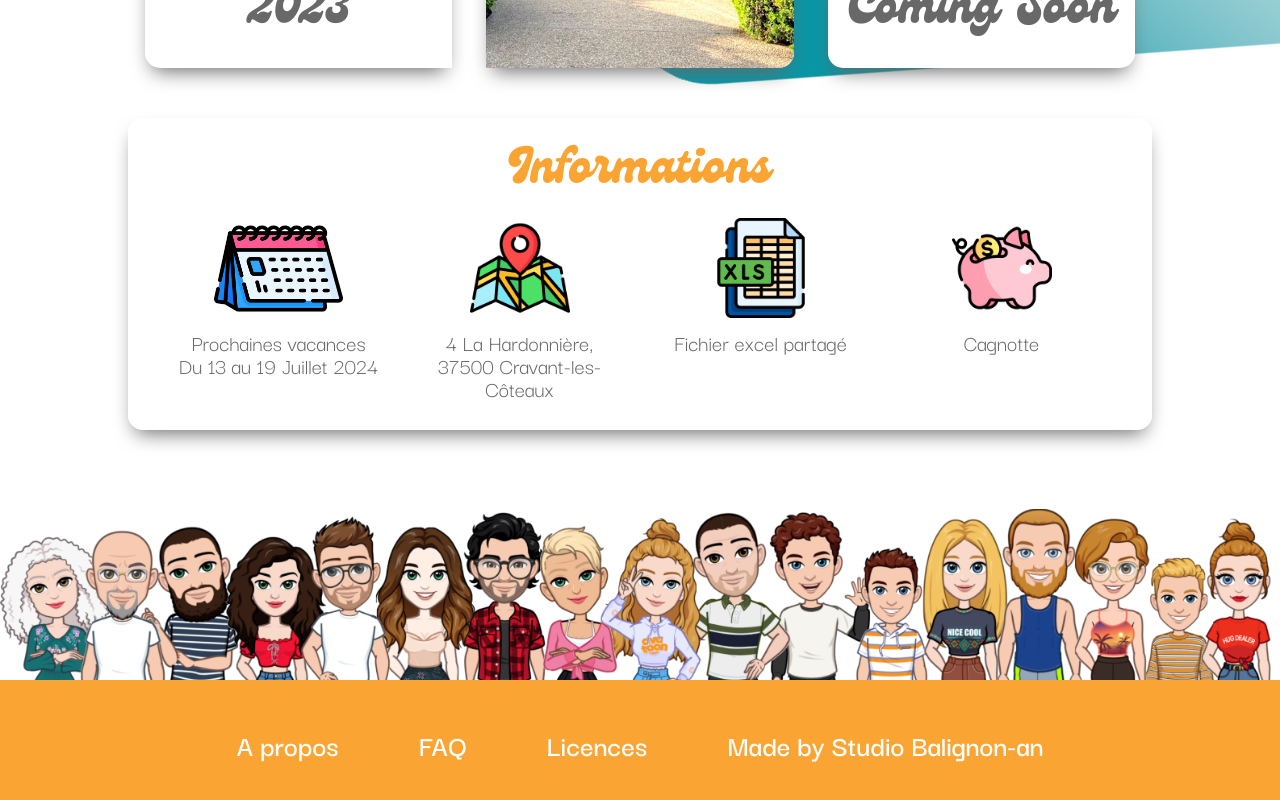
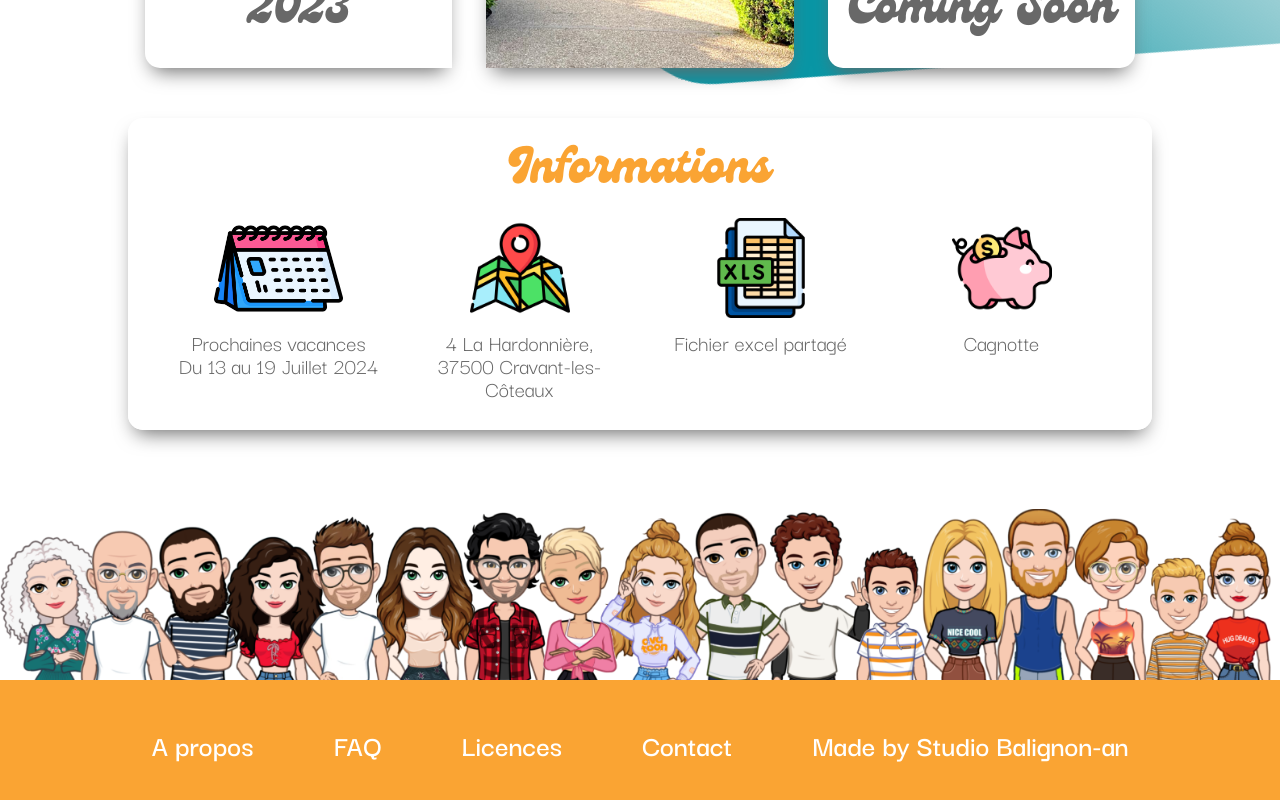
Before and after one commit to PixelsAndCookies/lets-go-to-the-summer, a React (Vite) app: page / in a window 1280 px wide. Shown: the part 1821-2621 px from the top of the page. Built offline with nearby package versions, Linux system fonts and the light colour scheme.

Commit message:
Adding Contact Link

```diff
--- a/src/components/Footer/Footer.jsx
+++ b/src/components/Footer/Footer.jsx
@@ -1,5 +1,5 @@
-import avatargroup from '/pictures/avatars_group_cut.png';
-import { Link } from 'react-router-dom';
+import avatargroup from '/pictures/avatars_group_cut.png'
+import { Link } from 'react-router-dom'
 
 export const Footer = () => {
     return (
@@ -15,8 +15,11 @@ export const Footer = () => {
                 <li>
                     <Link to="/licences">Licences</Link>
                 </li>
+                <li>
+                    <Link to="/contact">Contact</Link>
+                </li>
                 <li>Made by Studio Balignon-an</li>
             </ul>
         </footer>
-    );
-};
+    )
+}
```
